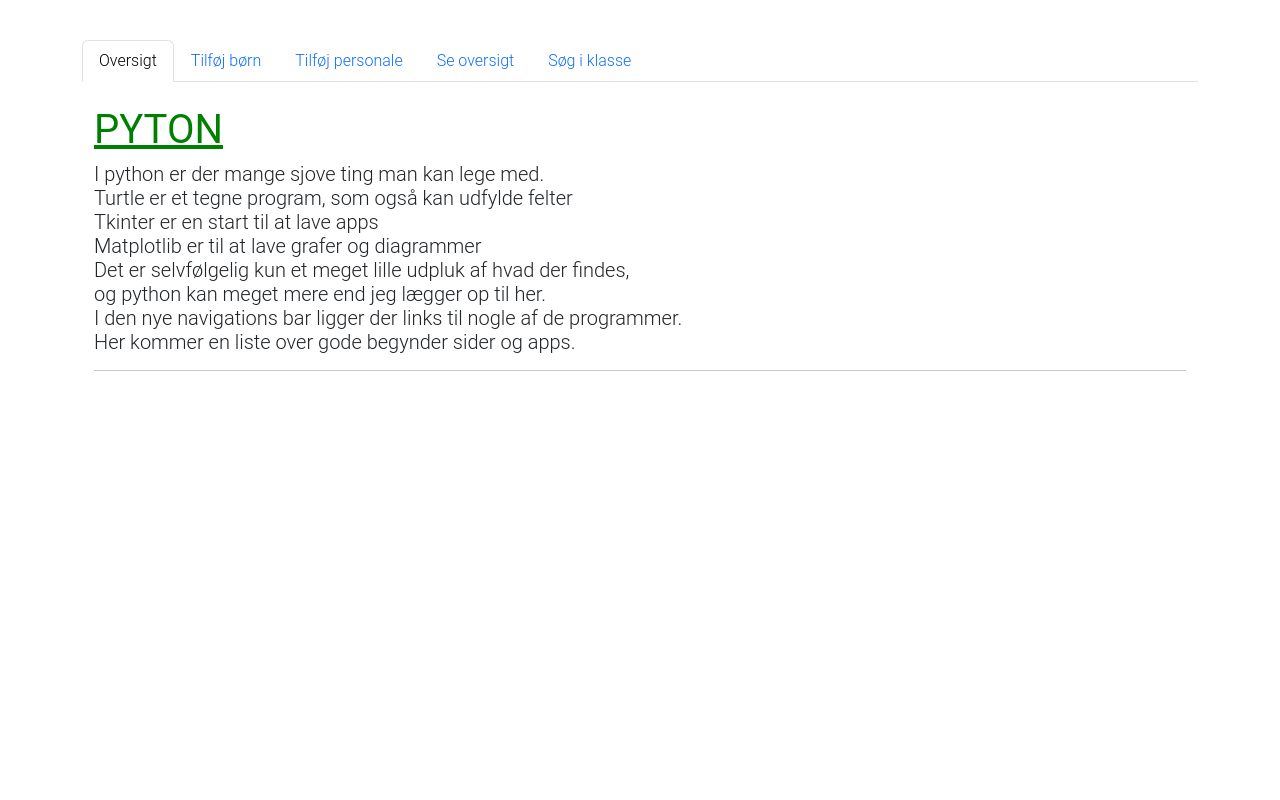
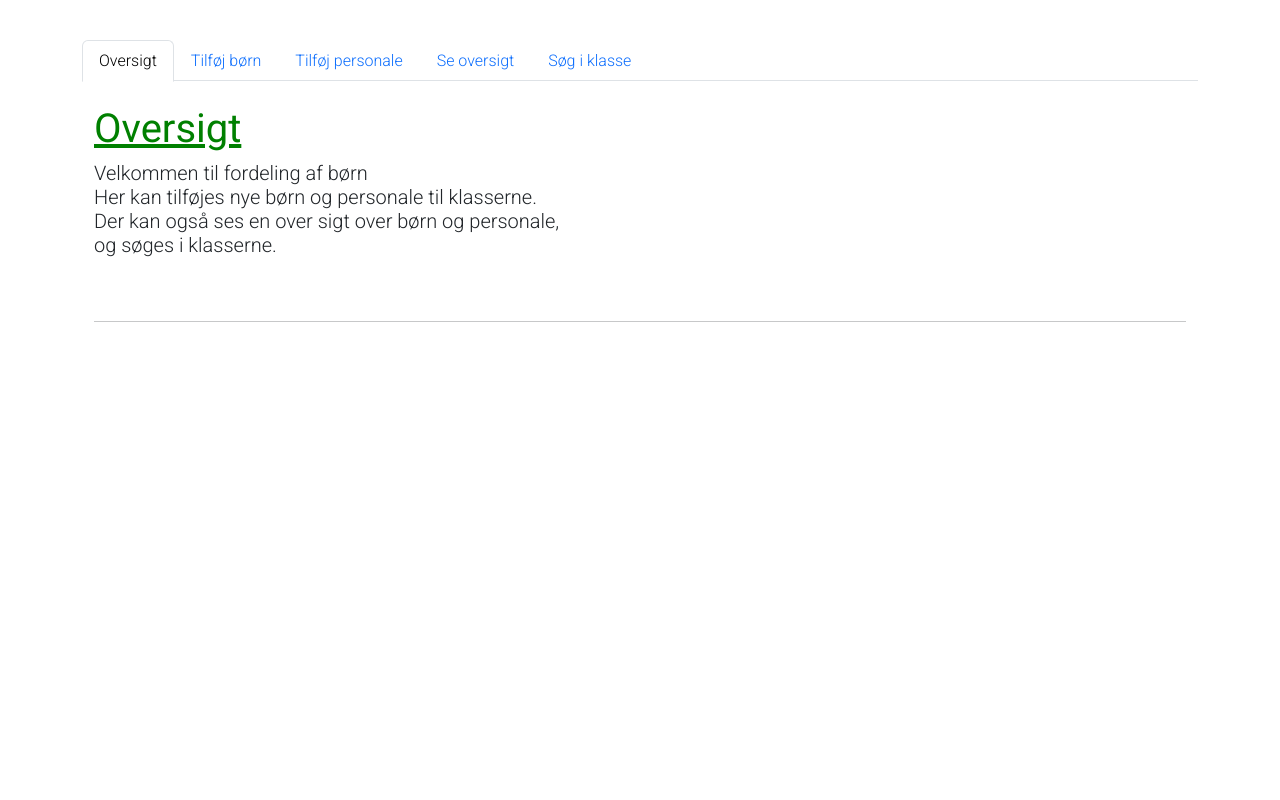
Before and after one commit to LoneHilke/fordeling-barn, a Django app: page / in a window 1280 px wide. Run offline with Django 5.2, Linux system fonts and the light colour scheme; data comes from the database, SQL or seed files in the repository; both versions use the stored data as it was after the commit; some libraries are stand-ins or nearby versions.

Commit message:
færdig med indput
Skal til oversigt

Co-Authored-By: Qvisty <18654175+qvisty@users.noreply.github.com>

```diff
--- a/barn/barn/klasse/forms.py
+++ b/barn/barn/klasse/forms.py
@@ -0,0 +1,21 @@
+from django import forms
+from django.forms import ModelForm
+from .models import Barn, Personale
+
+class BarnForm(forms.ModelForm):
+  name = forms.CharField(
+    widget=forms.TextInput(
+      attrs={'placeholder': 'Tilføj barn...'}))
+
+  class Meta:
+    model = Barn
+    fields = '__all__'
+
+class PersonaleForm(forms.ModelForm):
+  name = forms.CharField(
+    widget=forms.TextInput(
+      attrs={'placeholder': 'Tilføj Personale...'}))
+
+  class Meta:
+    model = Personale
+    fields = '__all__'
--- a/barn/barn/klasse/models.py
+++ b/barn/barn/klasse/models.py
@@ -2,9 +2,17 @@ from django.db import models
 
 # Create your models here.
 class Barn(models.Model):
+    """'1' == '1'
+    '2' == '2'
+    '3' == '3'"""
+    NIVEAU_CHOICES = {
+        '1': "1",
+        '2': "2",
+        '3': "3",
+    }
     navn = models.CharField(max_length=50)
     klasse = models.ManyToManyField('Klasse', related_name='item')
-    #niveau = models.Choices(value= [(1,1),(2,2),(3,3)] )
+    niveau = models.CharField(max_length=3, choices=NIVEAU_CHOICES,default=1)
     klas_trin = models.CharField(max_length=10)
 
     def __str__(self):
--- /dev/null
+++ b/barn/barn/klasse/templates/klasse/barn.html
@@ -0,0 +1,4 @@
+{% extends "klasse/base.html" %}
+{% block content %}
+<h1>Det virker</h1>
+{% endblock %}
--- a/barn/barn/klasse/templates/klasse/base.html
+++ b/barn/barn/klasse/templates/klasse/base.html
@@ -1,5 +1,30 @@
-<head>
-    <title>PERLER</title>
+<!DOCTYPE html>
+<html>
+    <head>
+      <meta charset="UTF-8">
+    <meta name="viewport" content="width=device-width", inital-scale=1.0, "shrink-to-fit=no">
+
+    <link rel="stylesheet" href="https://use.fontawesome.com/releases/v5.8.2/css/all.css">
+<!-- Google Fonts -->
+<link rel="stylesheet" href="https://fonts.googleapis.com/css?family=Roboto:300,400,500,700&display=swap">
+<!-- Bootstrap core CSS -->
+<link href="https://cdnjs.cloudflare.com/ajax/libs/twitter-bootstrap/4.5.0/css/bootstrap.min.css" rel="stylesheet">
+<!-- Material Design Bootstrap -->
+<link href="https://cdnjs.cloudflare.com/ajax/libs/mdbootstrap/4.19.1/css/mdb.min.css" rel="stylesheet">
+<meta name="viewport" content="width=device-width, initial-scale=1">
+  <link href="https://cdn.jsdelivr.net/npm/bootstrap@5.3.3/dist/css/bootstrap.min.css" rel="stylesheet">
+  <script src="https://cdn.jsdelivr.net/npm/bootstrap@5.3.3/dist/js/bootstrap.bundle.min.js"></script>
+  <meta name="viewport" content="width=device-width, initial-scale=1">
+  <!-- <link href="https://cdn.jsdelivr.net/npm/bootstrap@5.3.3/dist/css/bootstrap.min.css" rel="stylesheet">
+   <script src="https://cdn.jsdelivr.net/npm/bootstrap@5.3.3/dist/js/bootstrap.bundle.min.js"></script>-->
+   <style>
+   body {
+       position: relative;
+   }
+   </style>
+
+
+    <title>Fordeling af børn</title>
     <meta charset="utf-8">
     <meta name="viewport" content="width=device-width, initial-scale=1">
     <link href="https://cdn.jsdelivr.net/npm/bootstrap@5.3.3/dist/css/bootstrap.min.css" rel="stylesheet">
@@ -19,6 +44,7 @@
       </li>
       <li class="nav-item">
         <a class="nav-link" data-bs-toggle="tab" href="#menu1">Tilføj børn</a>
+        <!--<a class="nav-link" data-bs-toggle="tab" href="#menu1">Tilføj børn</a>-->
       </li>
       <li class="nav-item">
         <a class="nav-link" data-bs-toggle="tab" href="#menu2">Tilføj personale</a>
@@ -44,15 +70,15 @@
     <div class="tab-content">
       <div id="home" class="container tab-pane active"><br>
 
-        <font color=green><h1><b><u>PYTON</u></b></h1></font>
+        <font color=green><h1><b><u>Oversigt</u></b></h1></font>
 
-              <h5>I python er der mange sjove ting man kan lege med.<br>
-                  Turtle er et tegne program, som også kan udfylde felter<br>
-                  Tkinter er en start til at lave apps<br>
-                  Matplotlib er til at lave grafer og diagrammer<br>
-                  Det er selvfølgelig kun et meget lille udpluk af hvad der findes, <br> og python kan meget mere end jeg lægger op til her.<br>
-                  I den nye navigations bar ligger der links til nogle af de programmer.<br>
-                  Her kommer en liste over gode begynder sider og apps.</h5>
+              <h5>Velkommen til fordeling af børn<br>
+                  Her kan tilføjes nye børn og personale til klasserne. <br>
+                  Der kan også ses en over sigt over børn og personale,<br>
+                  og søges i klasserne.<br>
+
+                  <br><br>
+
                   <hr>
               <div class="container mb-1">
                   <div class="row justify-content-center mt-5">
@@ -94,30 +120,43 @@
 
       <div id="menu1" class="container tab-pane fade"><br>
 
-          <h2><b><i><u>Turtle</u></i></b></h2>
-          <h6>Turtle er tegne program, som også kan udfylde felter. <br>Her gælder det om at tegne, og kunne lidt om grader og vinkler, da det er grader som bruges til beregning af,<br>
-              hvor der tegnes.
-             <!-- <img src=https://encrypted-tbn0.gstatic.com/images?q=tbn:ANd9GcQR9pbubGdt4NYk0CPHBGvESAahjsrgHaHgNQ&s>--></h6>
+          <h2><b><i><u>Tilføj børn</u></i></b></h2>
+          <h6>Udfyld skemat og gem <br> <br>
 
               <div class="container mb-2">
                 <div class="row justify-content-center mt-2">
                  <div class="col-md-11 col-sm-11 p-1">
                   <div class="row g-5">
                    <!-- <div class="col-sm-1">-->
+                    <form action="" method="POST">
+                      {% csrf_token %}
+                      {{ form.as_p }}
+                      <input type="submit" name="Tilføj barn...">
+                </form>
 
 
 
                   </div>
               </div>
-              <li class="nav-item"> <a href="https://www.javatpoint.com/python-turtle-programming" target="_blank" class="nav-link active py-3 border-bottom"> <i class="#"></i> <small>Turtle</small> </a> </li>
+
           </div>
       </div>
                 </div>
                 <div id="menu2" class="container tab-pane fade"><br>
 
-                  <h2><b><i><u>Tkinter</u></i></b></h2>
-                  <h6>Dette er bare et forslag til Tkinter.<br>Den er sjov at lege med, og giver et lille indblik i en kommende app</h6>
-                  <li class="nav-item"> <a href="https://www.pythontutorial.net/tkinter/" target="_blank" class="nav-link active py-3 border-bottom"> <i class="#"></i> <small>Tkinter</small> </a> </li>
+                  <h2><b><i><u>Tilføj personale</u></i></b></h2>
+                  <h6>Udfyld skemat og gem <br> <br>
+
+                    <div class="container mb-2">
+                      <div class="row justify-content-center mt-2">
+                       <div class="col-md-11 col-sm-11 p-1">
+                        <div class="row g-5">
+                         <!-- <div class="col-sm-1">-->
+                          <form action="" method="POST">
+                            {% csrf_token %}
+                            {{ forms.as_p }}
+                            <input type="submit" name="Tilføj personale...">
+                      </form>
                       <div class="container mb-2">
                         <div class="row justify-content-center mt-2">
                          <div class="col-md-11 col-sm-11 p-1">
@@ -135,9 +174,8 @@
 
                         <div id="menu3" class="container tab-pane fade"><br>
 
-                          <h2><b><i><u>Matplotlib</u></i></b></h2>
-                          <h6>Matplotlib er til at lave grafer og diagrammer</h6>
-                          <li class="nav-item"> <a href="https://matplotlib.org/stable/users/explain/quick_start.html#quick-start" target="_blank" class="nav-link active py-3 border-bottom"> <i class="#"></i> <small>Matplotlib</small> </a> </li>
+                          <h2><b><i><u>Oversigt over børn og personale</u></i></b></h2>
+
                               <div class="container mb-2">
                                 <div class="row justify-content-center mt-2">
                                  <div class="col-md-11 col-sm-11 p-1">
@@ -156,10 +194,8 @@
 
       <div id="menu4" class="container tab-pane fade"><br>
 
-          <h2><b><i><u>Andre steder</u></i></b></h2>
-          <h6>Har dette vagt jeres inspiration, er der meget mere på Google, Youtube, X og linkedin.<br>
-          De to sidst nævte er det bare at følge og så kommer der forslag op indimellem. Nogle er sjove at prøve,<br>
-      hvis det er indenfor ens interesser.</h6>
+          <h2><b><i><u>Søg i klasserne</u></i></b></h2>
+          <h6></h6>
           <!--<li class="nav-item"> <a href="https://matplotlib.org/stable/users/explain/quick_start.html#quick-start" target="_blank" class="nav-link active py-3 border-bottom"> <i class="#"></i> <small>Matplotlib</small> </a> </li>
               <div class="container mb-2">
                 <div class="row justify-content-center mt-2">
@@ -177,4 +213,5 @@
   <!--</div> -->
   </div>
   </div>
-  </body>
+</body>
+</html>
--- a/barn/barn/klasse/urls.py
+++ b/barn/barn/klasse/urls.py
@@ -1,6 +1,7 @@
 from django.urls import path
-from .views import Base
+from .views import Base, Barnview
 urlpatterns = [
 
     path('', Base.as_view(), name='base'),
+    path('barn/', Barnview.as_view(), name='barn'),
 ]
--- a/barn/barn/klasse/views.py
+++ b/barn/barn/klasse/views.py
@@ -1,8 +1,38 @@
 from django.shortcuts import render, redirect
 from django.views import View
+from .models import Barn, Klasse, Personale
+from .forms import BarnForm, PersonaleForm
 
 # Create your views here.
 class Base(View):
     def get(self, request, *args, **kwargs):
+        form = BarnForm(request.POST)
+        forms = PersonaleForm(request.POST)
 
-        return render(request, 'klasse/base.html')
+        context = {
+            'form' : form,
+            'forms': forms,
+        }
+
+
+
+        return render(request, 'klasse/base.html', context)
+
+    def post(self, request, *args, **kwargs):
+
+        form = BarnForm(request.POST)
+
+        if form.is_valid():
+            form.save()
+
+            return redirect('/')
+    def post(self, request, *args, **kwargs):
+        forms = PersonaleForm(request.POST)
+        if forms.is_valid():
+            forms.save()
+            return redirect('/')
+
+class Barnview(View):
+    def get(self, request, *args, **kwargs):
+
+        return render(request, 'klasse/barn.html')
```
Also changed, not shown: barn/barn/db.sqlite3, barn/barn/klasse/migrations/0002_barn_niveau.py (added), barn/barn/klasse/migrations/0003_alter_barn_niveau.py (added).
